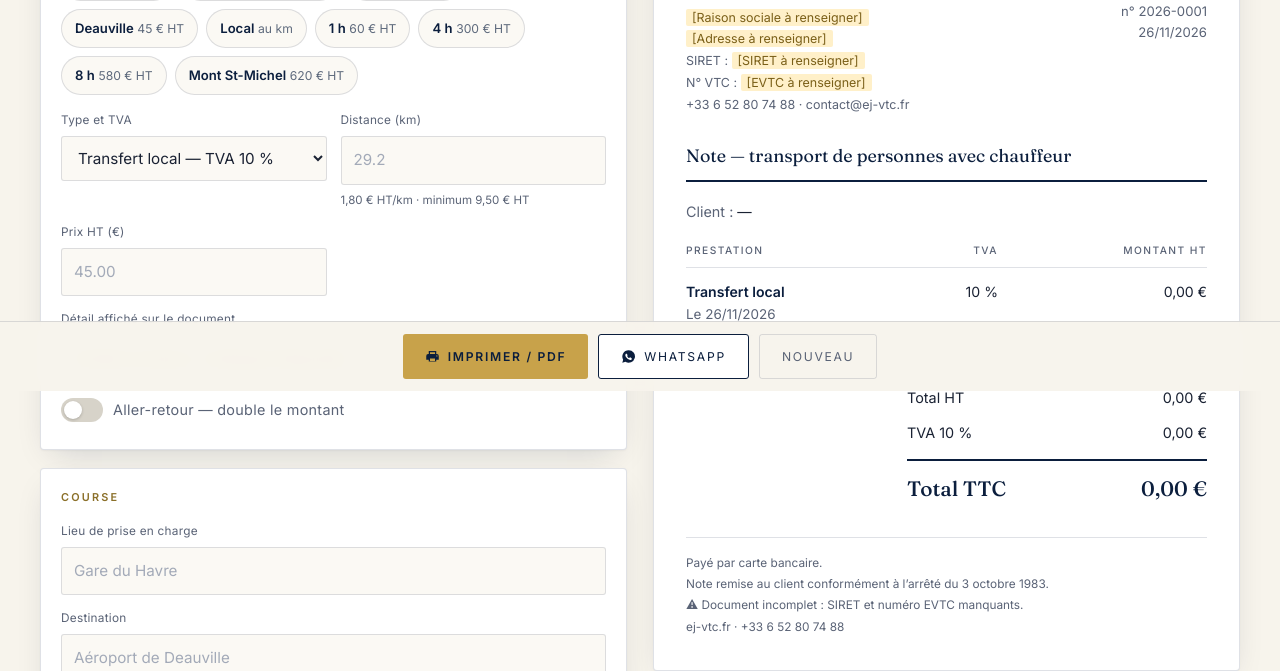
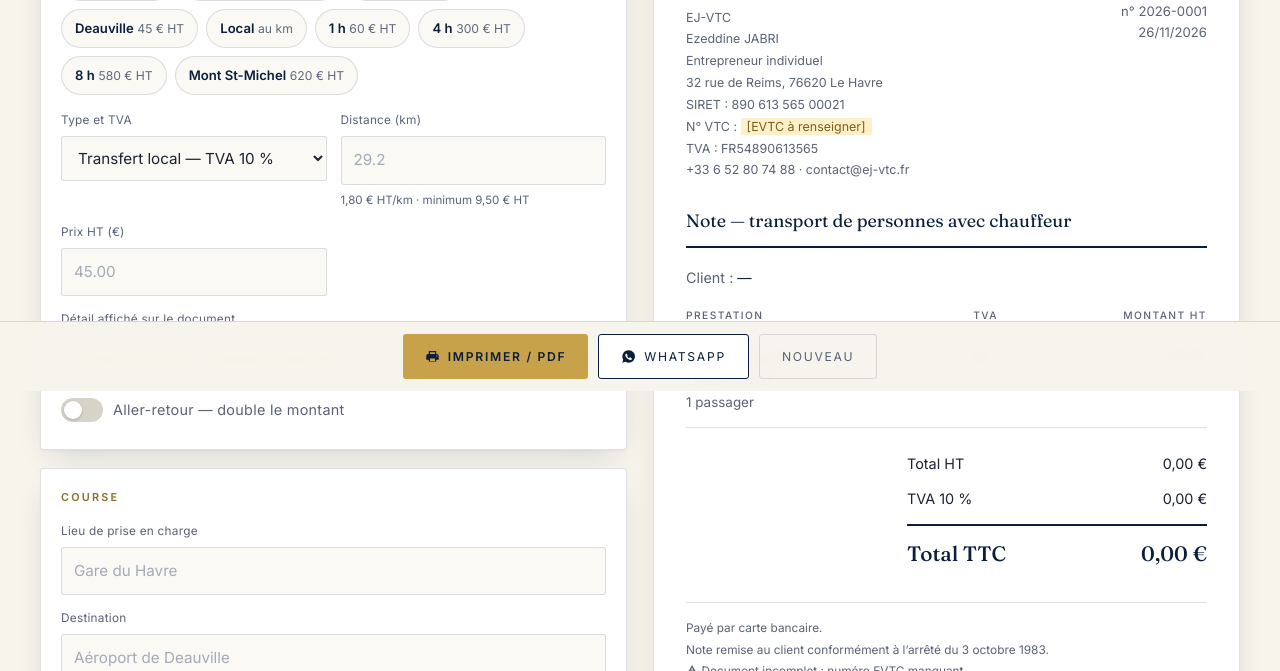
Before and after one commit to hsanjebri/AA-VTC, a website: page public/note.html in a window 1280 px wide. Shown: the part 409-1080 px from the top of the page. Drawn offline with Linux system fonts and the light colour scheme.

Commit message:
Identité légale : SIRET, TVA et exploitant renseignés
Les mentions légales affichaient encore « À COMPLÉTER » sur l'identité de
l'éditeur, ce que l'article 6-III de la LCEN n'autorise pas, et les notes
remises aux clients sortaient sans SIRET : elles ne valaient pas
justificatif.

Source : Insee / RNE, 24/11/2026.

La dénomination retenue est le nom de l'exploitant, « Ezeddine JABRI », avec
EJ-VTC en nom commercial : une entreprise individuelle n'a pas de raison
sociale distincte, et le nom commercial seul ne permet pas de l'identifier.

Le numéro de TVA confirme l'assujettissement, donc le taux de 10 % appliqué
par défaut au transport de personnes est le bon.

L'avertissement de document incomplet ne teste plus le seul SIRET : il
énumère les champs manquants, aujourd'hui le seul numéro EVTC, et disparaîtra
tout seul quand il sera saisi.

Co-Authored-By: Claude Opus 5 <noreply@anthropic.com>
Claude-Session: https://claude.ai/code/session_01F5dwDsd1R8AH5ADwre54ah

```diff
--- a/public/note.html
+++ b/public/note.html
@@ -424,11 +424,14 @@
      le document n'est pas conforme et le signale.
      ------------------------------------------------------------------ */
   const ENTREPRISE = {
-    raisonSociale: '',        // ex. "EJ-VTC" ou la raison sociale exacte
-    formeJuridique: '',       // ex. "Auto-entrepreneur"
-    adresse: '',              // ex. "12 rue Example, 76600 Le Havre"
-    siret: '',                // 14 chiffres (INSEE)
-    tva: '',                  // FR + 11 caractères, ou '' si franchise en base
+    raisonSociale: 'EJ-VTC',
+    // Entreprise individuelle : la dénomination légale est le nom de l'exploitant.
+    // Il doit figurer sur la note, le nom commercial seul ne suffit pas.
+    exploitant: 'Ezeddine JABRI',
+    formeJuridique: 'Entrepreneur individuel',
+    adresse: '32 rue de Reims, 76620 Le Havre',
+    siret: '890 613 565 00021',
+    tva: 'FR54890613565',     // assujetti : TVA 10 % sur le transport de personnes
     evtc: '',                 // numéro au registre VTC (macaron rouge du véhicule)
     telephone: '+33 6 52 80 74 88',
     email: 'contact@ej-vtc.fr',
@@ -507,6 +510,9 @@
 
   function issuerBlock() {
     const lines = [ENTREPRISE.raisonSociale || todo('Raison sociale')];
+    // Nom de l'exploitant : obligatoire pour une entreprise individuelle,
+    // le nom commercial seul ne permet pas de l'identifier.
+    if (ENTREPRISE.exploitant) lines.push(ENTREPRISE.exploitant);
     if (ENTREPRISE.formeJuridique) lines.push(ENTREPRISE.formeJuridique);
     lines.push(ENTREPRISE.adresse || todo('Adresse'));
     lines.push(`SIRET : ${ENTREPRISE.siret || todo('SIRET')}`);
@@ -591,7 +597,10 @@
       foot.push(`Payé par ${$('paiement').value.toLowerCase()}.`);
       foot.push('Note remise au client conformément à l’arrêté du 3 octobre 1983.');
     }
-    if (!ENTREPRISE.siret) foot.push('⚠ Document incomplet : SIRET et numéro EVTC manquants.');
+    const manquants = [];
+    if (!ENTREPRISE.siret) manquants.push('SIRET');
+    if (!ENTREPRISE.evtc) manquants.push('numéro EVTC');
+    if (manquants.length) foot.push(`⚠ Document incomplet : ${manquants.join(' et ')} manquant${manquants.length > 1 ? 's' : ''}.`);
     foot.push(`${ENTREPRISE.site} · ${ENTREPRISE.telephone}`);
     $('foot').textContent = foot.join('\n');
 
```
Also changed, not shown: public/mentions-legales.html (+8 -6 lines), tests/seo.test.js (+31 -0 lines).
